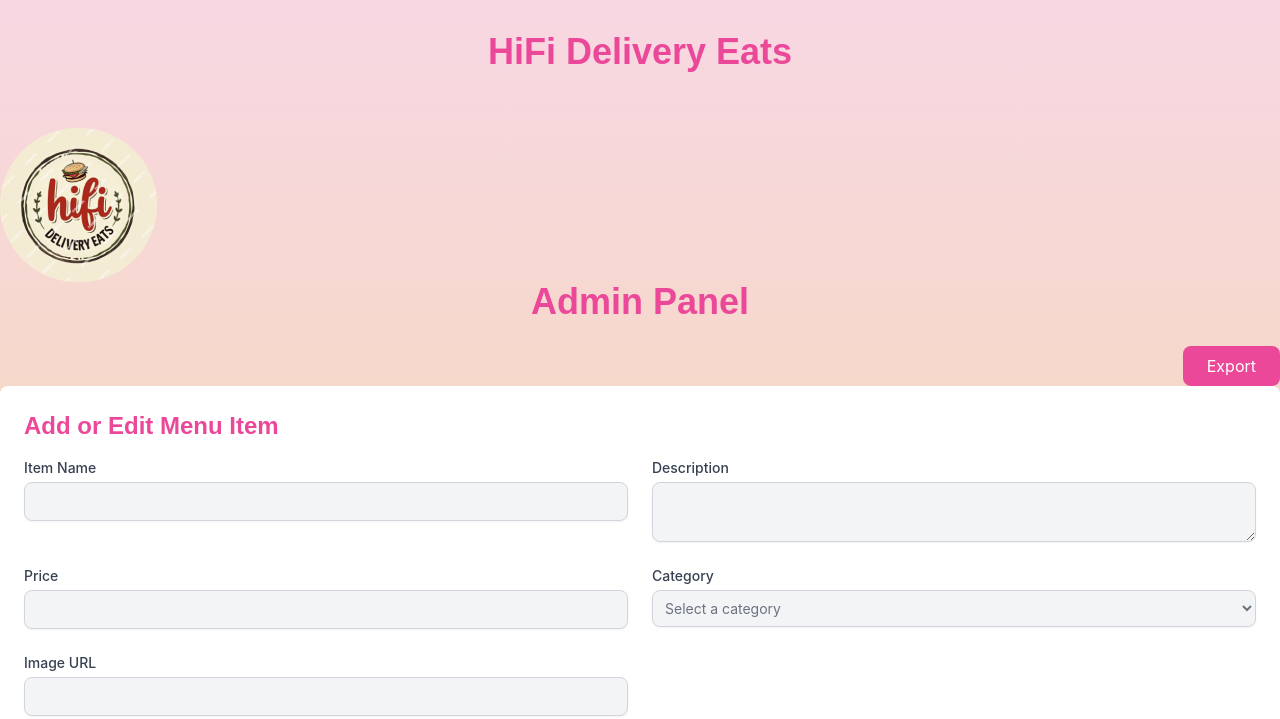
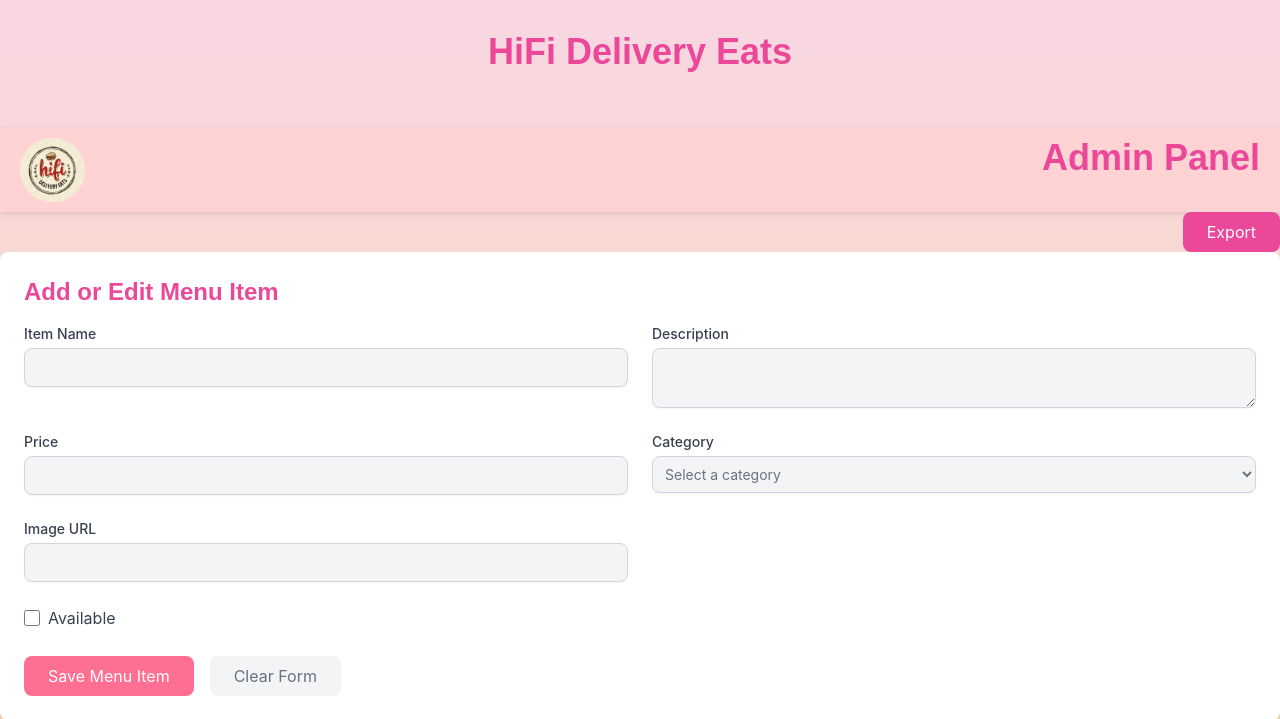
Before and after one commit to indrajeet-77/Infosys-SpringBaord-HiFi-Delivery-Eats-Menu-Management-Module-Team2-, a Flask app: page /admin in a window 1280 px wide. Shown: the top 719 px of the page. Run offline with Flask 3, Linux system fonts and the light colour scheme; data comes from the database, SQL or seed files in the repository; some libraries are stand-ins or nearby versions.

Commit message:
Add files via upload
admin panel Css fixed

```diff
--- a/static/css/style.css
+++ b/static/css/style.css
@@ -5,6 +5,16 @@ body {
   padding: 0;
   background-color: #f4f4f4;
   color: #333;
+}
+/* Navbar2 */
+.navbar2{
+  display: flex;
+  justify-content: space-between;
+  align-items: center;
+  background-color: #FFD3D3;
+  padding: 10px 20px;
+  box-shadow: 0 2px 5px rgba(0, 0, 0, 0.1);
+
 }
 /* Navbar */
 .navbar {
@@ -16,6 +26,18 @@ body {
   box-shadow: 0 2px 5px rgba(0, 0, 0, 0.1);
 }
 
+.navbar2 .logo img {
+  height: 4rem;
+}
+.navbar2 .heading {
+  flex: 2; /* Center-align the heading */
+  text-align: center;
+  font-size: 1.5rem;
+  font-weight: bold;
+  padding-left: 250px;
+  border: 1px solid black;
+
+}
 .navbar .logo img {
   height: 4rem;
 }
```
